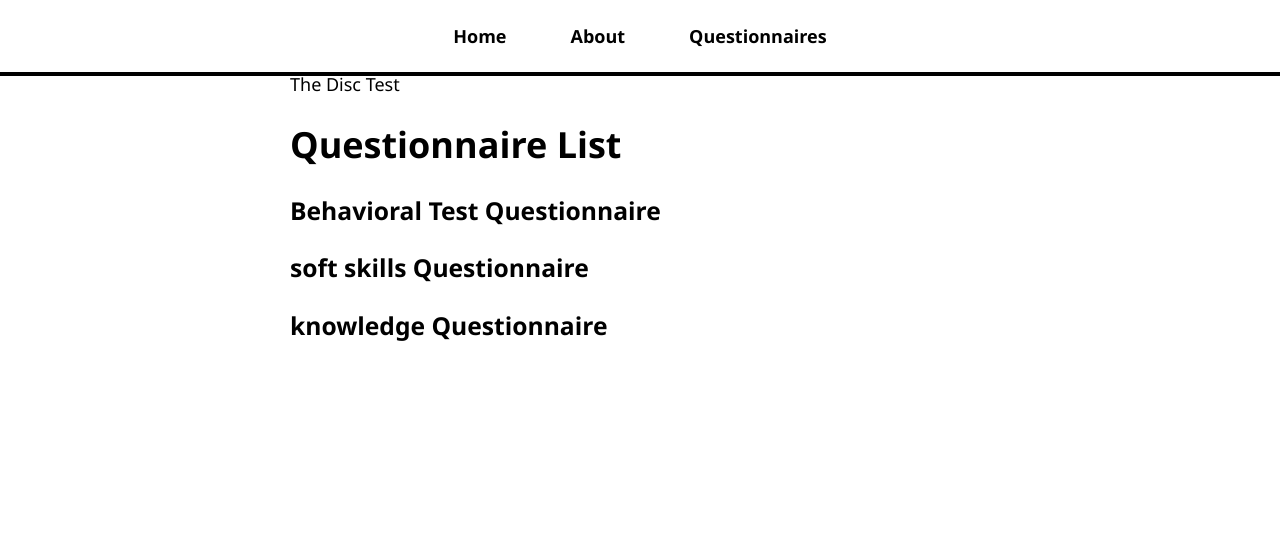
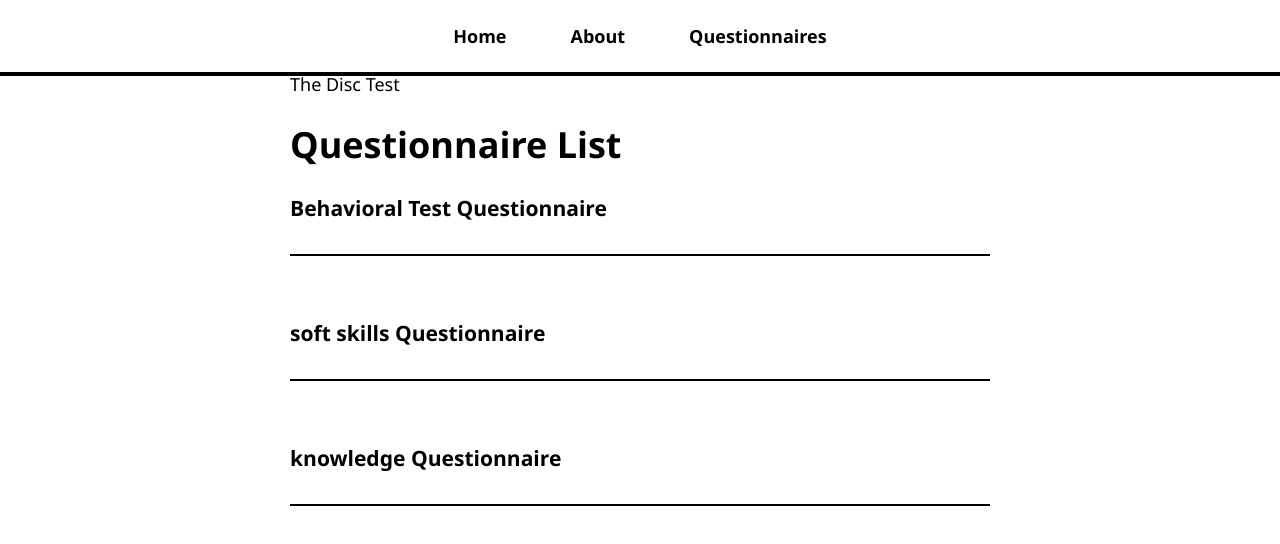
Before and after one commit to willianchu/factor_of_control, a React (Create React App) app: page /questionnaires in a window 1280 px wide. Shown: the top 544 px of the page. Built offline with nearby package versions, Linux system fonts and the light colour scheme.

Commit message:
add a unique key

```diff
--- a/src/App.css
+++ b/src/App.css
@@ -60,9 +60,10 @@ nav a:hover {
   text-decoration: none;
   color: black;
   padding: 16px 0 0 0;
+
 }
 
-.article-list-item p {
+.questionnaire-list-item h3 {
   padding-bottom: 32px;
   border-bottom: 2px solid black;
 }
--- a/src/pages/QuestionnaireListPage.js
+++ b/src/pages/QuestionnaireListPage.js
@@ -7,10 +7,9 @@ const QuestionnaireListPage = () => {
     <>
       <h1>Questionnaire List</h1>
       {questionnaires.map(questionnaire => (
-        <Link className="questionnaire-list-item" to={`/questionnaires/${questionnaire.name}`}>
-          <h3 key={questionnaire.name}>
-            <h3>{questionnaire.title}</h3>
-          </h3>
+        <Link key={questionnaire.name} className="questionnaire-list-item" to={`/questionnaires/${questionnaire.name}`}>
+          <h3>{questionnaire.title}</h3>
+          <p></p>
         </Link>
       ))}
     </>
```
